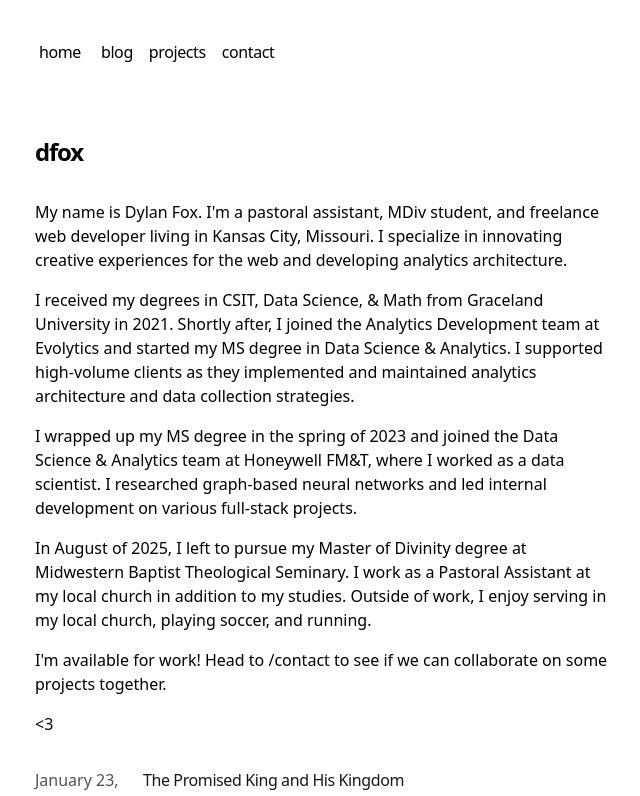
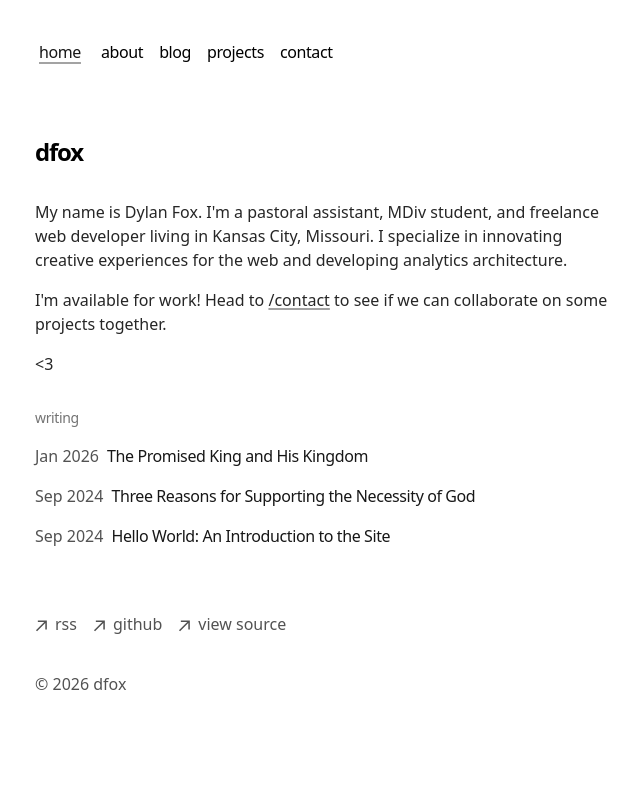
Before and after one commit to dylanfox5/next-dfox, a Next.js app: page / in a window 1280 px wide. Shown: the top 796 px of the page, without its empty margins (317-957 px from the left). Built offline with nearby package versions, Linux system fonts and the light colour scheme.

Commit message:
change ui slightly

```diff
--- /dev/null
+++ b/app/about/page.tsx
@@ -0,0 +1,25 @@
+export const metadata = {
+  title: 'About',
+  description: 'About Dylan Fox.',
+}
+
+export default function Page() {
+  return (
+    <section>
+      <h1 className="font-semibold text-2xl mb-8 tracking-tighter">About</h1>
+      <p className="mb-4 text-neutral-800 dark:text-neutral-200">
+        {`I received my degrees in CSIT, Data Science, & Math from Graceland University in 2021. Shortly after, I joined the Analytics Development team at Evolytics
+          and started my MS degree in Data Science & Analytics. I supported high-volume clients as they implemented and maintained analytics architecture and
+          data collection strategies.`}
+      </p>
+      <p className="mb-4 text-neutral-800 dark:text-neutral-200">
+        {`I wrapped up my MS degree in the spring of 2023 and joined the Data Science & Analytics team at Honeywell FM&T, where I worked as a data scientist.
+          I researched graph-based neural networks and led internal development on various full-stack projects.`}
+      </p>
+      <p className="mb-4 text-neutral-800 dark:text-neutral-200">
+        {`In August of 2025, I left to pursue my MDiv degree at Midwestern Baptist Theological Seminary where I study Greek & Hebrew. I work as a Pastoral Assistant
+          at my local church in addition to my studies. Outside of work, I enjoy serving in my local church, playing soccer, and running.`}
+      </p>
+    </section>
+  )
+}
--- a/app/blog/utils.ts
+++ b/app/blog/utils.ts
@@ -56,6 +56,13 @@ export function getBlogPosts() {
   return getMDXData(path.join(process.cwd(), 'app', 'blog', 'posts'))
 }
 
+export function formatDateShort(date: string): string {
+  if (!date.includes('T')) {
+    date = `${date}T00:00:00`
+  }
+  return new Date(date).toLocaleString('en-us', { month: 'short', year: 'numeric' })
+}
+
 export function formatDate(date: string, includeRelative = false) {
   let currentDate = new Date()
   if (!date.includes('T')) {
--- a/app/components/nav.tsx
+++ b/app/components/nav.tsx
@@ -1,8 +1,14 @@
+'use client'
+
 import Link from 'next/link'
+import { usePathname } from 'next/navigation'
 
 const navItems = {
   '/': {
     name: 'home',
+  },
+  '/about': {
+    name: 'about',
   },
   '/blog': {
     name: 'blog',
@@ -10,12 +16,14 @@ const navItems = {
   '/projects': {
     name: 'projects',
   },
-  '/contact/': {
+  '/contact': {
     name: 'contact',
-  }
+  },
 }
 
 export function Navbar() {
+  const pathname = usePathname()
+
   return (
     <aside className="-ml-[8px] mb-16 tracking-tight">
       <div className="lg:sticky lg:top-20">
@@ -25,11 +33,18 @@ export function Navbar() {
         >
           <div className="flex flex-row space-x-0 pr-10">
             {Object.entries(navItems).map(([path, { name }]) => {
+              const isActive =
+                pathname === path ||
+                (path !== '/' && pathname.startsWith(path))
               return (
                 <Link
                   key={path}
                   href={path}
-                  className="transition-all hover:text-neutral-800 dark:hover:text-neutral-200 flex align-middle relative py-1 px-2 m-1"
+                  className={`transition-all flex align-middle relative py-1 px-2 m-1 ${
+                    isActive
+                      ? 'text-neutral-900 dark:text-neutral-100 underline underline-offset-4 decoration-neutral-400 dark:decoration-neutral-600 decoration-[0.1em]'
+                      : 'hover:text-neutral-800 dark:hover:text-neutral-200'
+                  }`}
                 >
                   {name}
                 </Link>
--- a/app/components/posts.tsx
+++ b/app/components/posts.tsx
@@ -1,5 +1,5 @@
 import Link from 'next/link'
-import { formatDate, getBlogPosts } from 'app/blog/utils'
+import { formatDateShort, getBlogPosts } from 'app/blog/utils'
 
 export function BlogPosts() {
   let allBlogs = getBlogPosts()
@@ -22,8 +22,8 @@ export function BlogPosts() {
             href={`/blog/${post.slug}`}
           >
             <div className="w-full flex flex-col md:flex-row space-x-0 md:space-x-2">
-              <p className="text-neutral-600 dark:text-neutral-400 w-[100px] tabular-nums">
-                {formatDate(post.metadata.publishedAt, false)}
+              <p className="text-neutral-600 dark:text-neutral-400 tabular-nums shrink-0">
+                {formatDateShort(post.metadata.publishedAt)}
               </p>
               <p className="text-neutral-900 dark:text-neutral-100 tracking-tight">
                 {post.metadata.title}
--- a/app/contact/page.tsx
+++ b/app/contact/page.tsx
@@ -1,146 +1,60 @@
-import {
-  Card,
-} from "@/app/components/ui/card";
-
-import {
-  HoverCard,
-  HoverCardContent,
-  HoverCardTrigger,
-} from "@/app/components/ui/hover-card";
-import { Button } from "@/app/components/ui/button";
-
 export default function Page() {
   return (
     <section>
       <h1 className="font-semibold text-2xl mb-8 tracking-tighter">Contact</h1>
-      <h2 className="font-semibold text-xl tracking-tighter mb-2">
+
+      <h2 className="font-semibold text-lg tracking-tight mb-2">
         Looking to hire a developer? Let's talk
       </h2>
-      <div className="mb-4">
-        <Card className="h-full bg-white border border-gray-200 shadow-lg rounded-lg p-4 transition-shadow">
-          <div className="space-y-2">
-            <p className="text-lg text-gray-600">
-              For the last five years, I've been accumulating professional
-              experience in industries like full-stack development, analytics
-              implementation, and data science.
-            </p>
-          </div>
-        </Card>
-      </div>
-      <h2 className="font-semibold text-xl tracking-tighter mb-2">
+      <p className="text-neutral-600 dark:text-neutral-400 mb-8">
+        For the last five years, I've been accumulating professional experience
+        in industries like full-stack development, analytics implementation, and
+        data science.
+      </p>
+
+      <h2 className="font-semibold text-lg tracking-tight mb-3">
         What can I help with?
       </h2>
-      <div className="grid md:grid-cols-3 gap-4 mb-4">
-        <HoverCard>
-          <HoverCardTrigger asChild>
-            <Card className="h-full bg-white border border-gray-200 shadow-lg rounded-lg p-4 hover:shadow-xl transition-shadow cursor-pointer">
-              <div className="space-y-2">
-                <h4 className="font-semibold text-gray-900">
-                  Website Development
-                </h4>
-                <p className="text-sm text-gray-600">
-                  5+ years professional experience
-                </p>
-              </div>
-            </Card>
-          </HoverCardTrigger>
-          <HoverCardContent
-            className="bg-white border border-gray-200 shadow-xl rounded-lg p-4 w-80 z-50"
-            sideOffset={5}
-          >
-            <div className="space-y-2">
-              <p className="text-sm text-gray-600">
-                Experienced web developer. Proficient in JavaScript, TypeScript,
-                ReactJS, NextJS
-              </p>
-            </div>
-          </HoverCardContent>
-        </HoverCard>
-        <HoverCard>
-          <HoverCardTrigger asChild>
-            <Card className="h-full bg-white border border-gray-200 shadow-lg rounded-lg p-4 hover:shadow-xl transition-shadow cursor-pointer">
-              <div className="space-y-2">
-                <h4 className="font-semibold text-gray-900">
-                  Analytics Implementation
-                </h4>
-                <p className="text-sm text-gray-600">
-                  Ex-senior analytics developer
-                </p>
-              </div>
-            </Card>
-          </HoverCardTrigger>
-          <HoverCardContent
-            className="bg-white border border-gray-200 shadow-xl rounded-lg p-4 w-80 z-50"
-            sideOffset={5}
-          >
-            <div className="space-y-2">
-              <p className="text-sm text-gray-600">
-                Designed, implemented, & maintained clickstream analytics
-                architecture for companies like Realtor.com, Highrises.com,
-                Athome.com
-              </p>
-            </div>
-          </HoverCardContent>
-        </HoverCard>
-        <HoverCard>
-          <HoverCardTrigger asChild>
-            <Card className="h-full bg-white border border-gray-200 shadow-lg rounded-lg p-4 hover:shadow-xl transition-shadow cursor-pointer">
-              <div className="space-y-2">
-                <h4 className="font-semibold text-gray-900">
-                  Data Science & Analytics
-                </h4>
-                <p className="text-sm text-gray-600">
-                  MS Degree, Ex-data scientist
-                </p>
-              </div>
-            </Card>
-          </HoverCardTrigger>
-          <HoverCardContent
-            className="bg-white border border-gray-200 shadow-xl rounded-lg p-4 w-80 z-50"
-            sideOffset={5}
-          >
-            <div className="space-y-2">
-              <p className="text-sm text-gray-600">
-                Researched complex neural network modeling, consistently
-                analyzed analytics for websites
-              </p>
-            </div>
-          </HoverCardContent>
-        </HoverCard>
+      <div className="space-y-4 mb-8">
+        <div>
+          <p className="font-medium">Website Development</p>
+          <p className="text-sm text-neutral-600 dark:text-neutral-400">
+            5+ years professional experience — JavaScript, TypeScript, React,
+            Next.js
+          </p>
+        </div>
+        <div>
+          <p className="font-medium">Analytics Implementation</p>
+          <p className="text-sm text-neutral-600 dark:text-neutral-400">
+            Designed & maintained clickstream analytics for Realtor.com,
+            Highrises.com, Athome.com
+          </p>
+        </div>
+        <div>
+          <p className="font-medium">Data Science & Analytics</p>
+          <p className="text-sm text-neutral-600 dark:text-neutral-400">
+            MS degree, graph neural network research, enterprise data science at
+            Honeywell
+          </p>
+        </div>
       </div>
-      <h2 className="font-semibold text-xl tracking-tighter mb-2">Why me?</h2>
-      <div className="grid md:grid-cols-1 gap-4 mb-4">
-        <Card className="h-full bg-white border border-gray-200 shadow-lg rounded-lg p-4 hover:shadow-xl transition-shadow">
-          <div className="space-y-2">
-            <h4 className="font-semibold text-gray-900">
-              Excellent communicator & organizer
-            </h4>
-          </div>
-        </Card>
-        <Card className="h-full bg-white border border-gray-200 shadow-lg rounded-lg p-4 hover:shadow-xl transition-shadow">
-          <div className="space-y-2">
-            <h4 className="font-semibold text-gray-900">Fast learner</h4>
-          </div>
-        </Card>
-        <Card className="h-full bg-white border border-gray-200 shadow-lg rounded-lg p-4 hover:shadow-xl transition-shadow">
-          <div className="space-y-2">
-            <h4 className="font-semibold text-gray-900">
-              Strong technical abilities
-            </h4>
-          </div>
-        </Card>
-      </div>
-      <h2 className="font-semibold text-xl tracking-tighter mb-2">
+
+      <h2 className="font-semibold text-lg tracking-tight mb-3">Why me?</h2>
+      <ul className="text-neutral-600 dark:text-neutral-400 space-y-1 mb-8 list-disc list-inside text-sm">
+        <li>Excellent communicator & organizer</li>
+        <li>Fast learner</li>
+        <li>Strong technical abilities</li>
+      </ul>
+
+      <h2 className="font-semibold text-lg tracking-tight mb-3">
         Want to chat?
       </h2>
-      <a href="mailto:dfox@dylanfox.net">
-        <Button
-          className="h-full bg-white border border-gray-200 shadow-lg rounded-lg p-4 hover:shadow-xl transition-shadow cursor-pointer"
-          variant="outline"
-        >
-          Shoot me a message
-        </Button>
+      <a
+        href="mailto:dfox@dylanfox.net"
+        className="text-neutral-600 dark:text-neutral-400 hover:text-neutral-900 dark:hover:text-neutral-100 transition-all underline underline-offset-2 decoration-neutral-400 dark:decoration-neutral-600 decoration-[0.1em]"
+      >
+        dfox@dylanfox.net
       </a>
     </section>
-  );
+  )
 }
--- a/app/page.tsx
+++ b/app/page.tsx
@@ -1,31 +1,27 @@
+import Link from 'next/link'
 import { BlogPosts } from "app/components/posts";
 
 export default function Page() {
   return (
     <section>
       <h1 className="mb-8 text-2xl font-semibold tracking-tighter">dfox</h1>
-      <p className="mb-4">
+      <p className="mb-4 text-neutral-800 dark:text-neutral-200">
         {`My name is Dylan Fox. I'm a pastoral assistant, MDiv student, and freelance web developer living in Kansas City, Missouri.
           I specialize in innovating creative experiences for the web and developing analytics architecture.`}
       </p>
-      <p className="mb-4">
-        {`I received my degrees in CSIT, Data Science, & Math from Graceland University in 2021. Shortly after, I joined the Analytics Development team at Evolytics
-          and started my MS degree in Data Science & Analytics. I supported high-volume clients as they implemented and maintained analytics architecture and
-          data collection strategies.`}
+      <p className="mb-4 text-neutral-800 dark:text-neutral-200">
+        I'm available for work! Head to{' '}
+        <Link
+          href="/contact"
+          className="underline underline-offset-2 decoration-neutral-400 dark:decoration-neutral-600 decoration-[0.1em] transition-all hover:text-neutral-600 dark:hover:text-neutral-300"
+        >
+          /contact
+        </Link>
+        {' '}to see if we can collaborate on some projects together.
       </p>
-      <p className="mb-4">
-        {`I wrapped up my MS degree in the spring of 2023 and joined the Data Science & Analytics team at Honeywell FM&T, where I worked as a data scientist.
-          I researched graph-based neural networks and led internal development on various full-stack projects.`}
-      </p>
-      <p className="mb-4">
-        {`In August of 2025, I left to pursue my Master of Divinity degree at Midwestern Baptist Theological Seminary. I work as a Pastoral Assistant
-          at my local church in addition to my studies. Outside of work, I enjoy serving in my local church, playing soccer, and running.`}
-      </p>
-      <p className="mb-4">
-        {`I'm available for work! Head to /contact to see if we can collaborate on some projects together.`}
-      </p>
-      <p>{`<3`}</p>
+      <p className="text-neutral-800 dark:text-neutral-200">{`<3`}</p>
       <div className="my-8">
+        <p className="text-sm text-neutral-500 dark:text-neutral-500 mb-4 tracking-tight">writing</p>
         <BlogPosts />
       </div>
     </section>
--- a/app/projects/page.tsx
+++ b/app/projects/page.tsx
@@ -1,10 +1,38 @@
+export const metadata = {
+  title: 'Projects',
+  description: "Things I've built.",
+}
+
+const projects = [
+  {
+    name: 'Meno',
+    url: 'https://usemeno.app',
+    description:
+      'Meno seeks to glorify Christ through cultivating the spiritual disciplines of the Christian life.',
+  },
+]
+
 export default function Page() {
   return (
     <section>
       <h1 className="font-semibold text-2xl mb-8 tracking-tighter">Projects</h1>
-      <p className="mb-4">
-        {`Under construction...`}
-      </p>
+      <div className="space-y-4">
+        {projects.map((project) => (
+          <div key={project.name}>
+            <a
+              href={project.url}
+              target="_blank"
+              rel="noopener noreferrer"
+              className="font-medium underline underline-offset-2 decoration-neutral-400 dark:decoration-neutral-600 decoration-[0.1em] transition-all hover:text-neutral-600 dark:hover:text-neutral-300"
+            >
+              {project.name}
+            </a>
+            <p className="text-sm text-neutral-600 dark:text-neutral-400">
+              {project.description}
+            </p>
+          </div>
+        ))}
+      </div>
     </section>
   )
 }
--- a/package.json
+++ b/package.json
@@ -22,6 +22,10 @@
     "sugar-high": "^0.6.0",
     "tailwind-merge": "^3.4.0"
   },
+  "overrides": {
+    "react": "^19.0.0",
+    "react-dom": "^19.0.0"
+  },
   "devDependencies": {
     "@types/node": "20.11.17",
     "@types/react": "^19.0.0",
```
Also changed, not shown: 1 other file (tests, documents, lock files or other folders).
